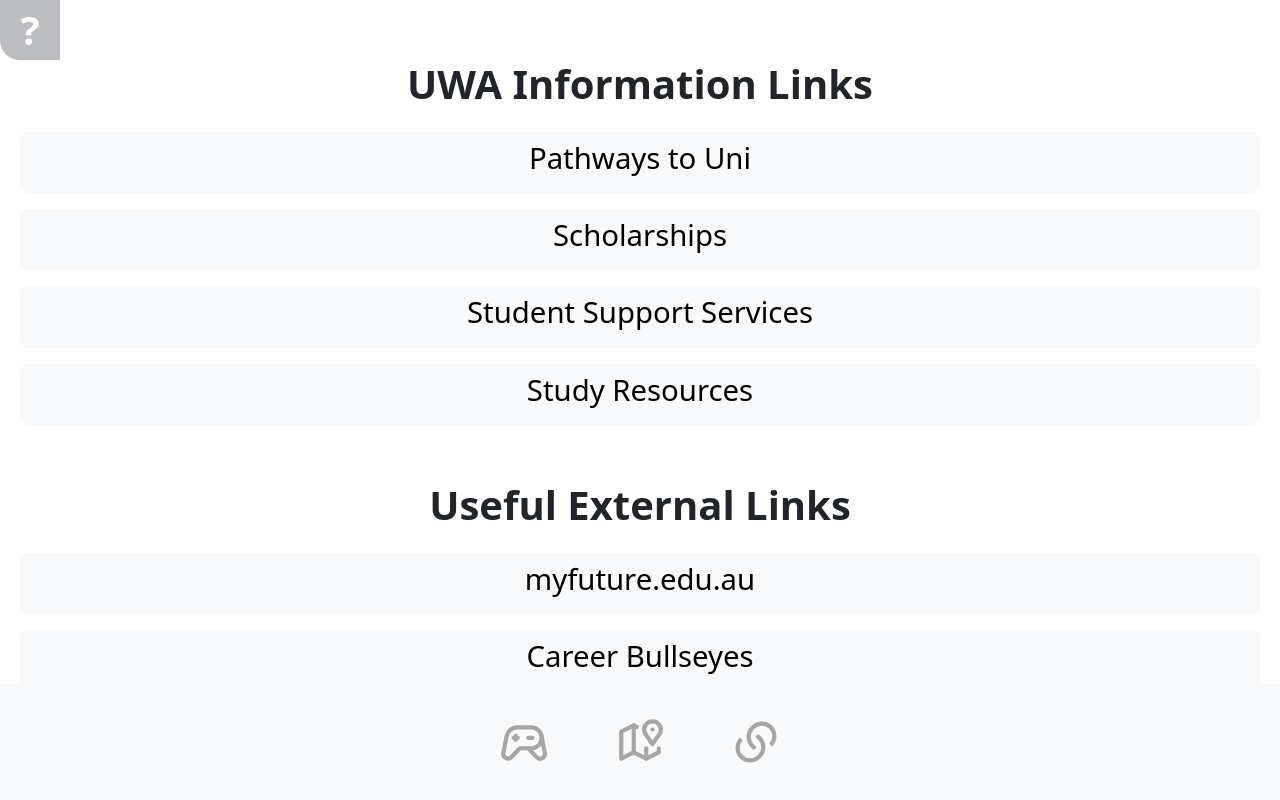
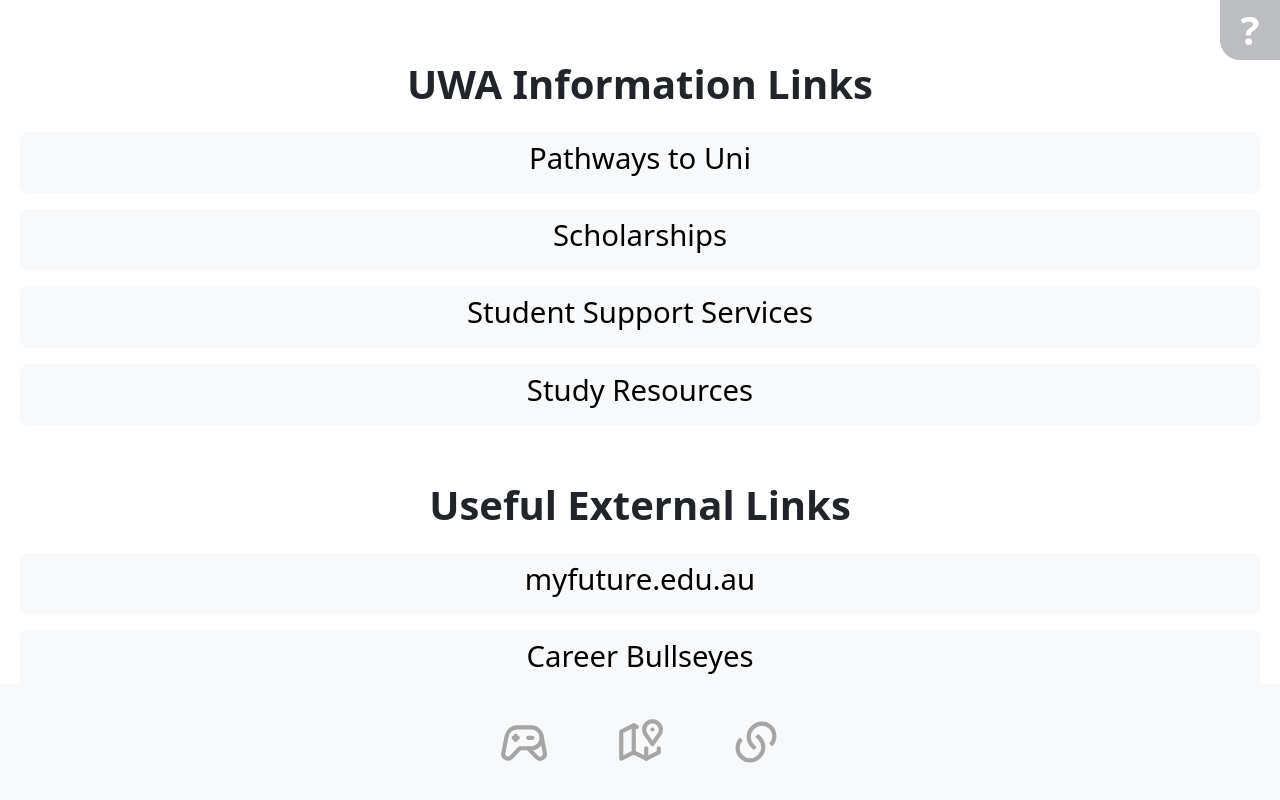
Before and after one commit to Tamura77/Aspire-app, a React (Vite) app in the folder frontend/: page /ExternalLinks in a window 1280 px wide. Built offline with nearby package versions, Linux system fonts and the light colour scheme.

Commit message:
Fixed alignment for helpbutton

```diff
--- a/frontend/src/components/helpButton.css
+++ b/frontend/src/components/helpButton.css
@@ -15,7 +15,5 @@
     background-color: rgb(188,189,192) !important;
     color: rgb(255,255,255);
 
-    display: flex;
-    justify-content: center;
-    align-items: center;
+    float: right;
 }
--- a/frontend/src/components/helpButton.jsx
+++ b/frontend/src/components/helpButton.jsx
@@ -13,8 +13,8 @@ import Button from "react-bootstrap/Button";
 // HelpButton component links to the help page
 function HelpButton() {
     return (
-        <div className="fixed-top" align="right">
-            <Button className="helpButton" align="right" href='/Help'>
+        <div className="fixed-top">
+            <Button className="helpButton" href='/Help'>
                 ?
             </Button>
         </div>
```
